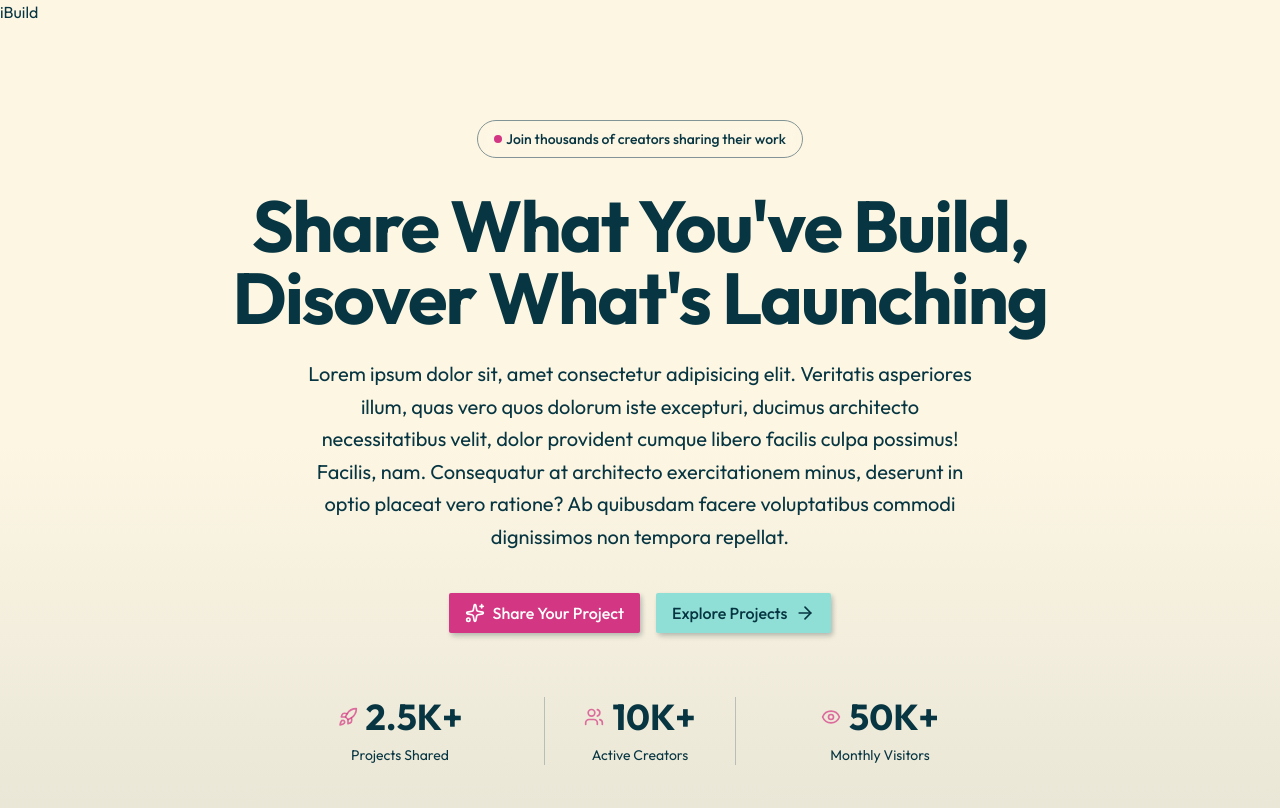
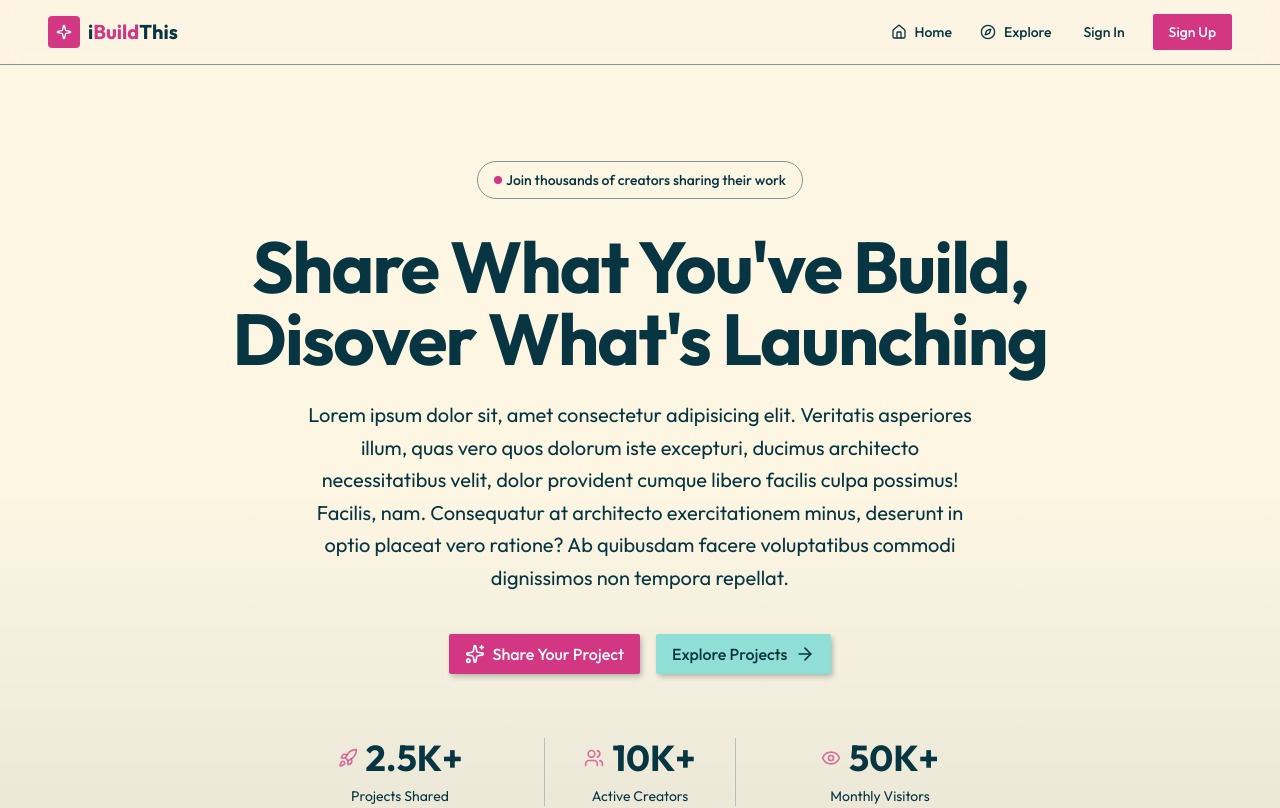
Before and after one commit to 25nisarg/ibuild, a Next.js app: page / in a window 1280 px wide. Shown: the top 808 px of the page. Built offline with nearby package versions, Linux system fonts and the light colour scheme.

Commit message:
Added header and footer component

```diff
--- a/app/layout.tsx
+++ b/app/layout.tsx
@@ -1,6 +1,8 @@
 import type { Metadata } from "next";
 import { Outfit } from "next/font/google";
 import "./globals.css";
+import Header from "@/components/common/header";
+import Footer from "@/components/common/footer";
 
 const outfit = Outfit({
   subsets: ["latin"],
@@ -18,12 +20,10 @@
 }>) {
   return (
     <html lang="en">
-      <body
-        className={`${outfit.className} antialiased`}
-      >
-        <header>iBuild</header>
+      <body className={`${outfit.className} antialiased`}>
+        <Header />
         {children}
-        <footer>iBuild</footer>
+        <Footer />
       </body>
     </html>
   );
--- /dev/null
+++ b/components/common/footer.tsx
@@ -0,0 +1,5 @@
+export default function Footer(){
+    return(
+        <div>Footer</div>
+    )
+}
--- /dev/null
+++ b/components/common/header.tsx
@@ -0,0 +1,45 @@
+import { CompassIcon, HomeIcon, SparkleIcon, SparklesIcon } from "lucide-react"
+import Link from "next/link"
+import { Button } from "../ui/button"
+
+const Logo = () => {
+    return (
+        <Link href="/" className="flex items-center gap-2 group">
+            <div className="size-8 rounded-lg bg-primary flex items-center justify-center">
+                <SparkleIcon className="size-4 text-primary-foreground" />
+            </div>
+            <span className="text-xl font-bold">
+                i<span className="text-primary">Build</span>This
+            </span>
+        </Link>
+    )
+}
+export default function Header() {
+    const isSignedIn = false;
+    return (
+        <header className="sticky top-0 z-50 bg-background/95 border-b backdrop-blur supports-backdrop-filter:bg-background/60">
+            <div className="wrapper px-12">
+                <div className="flex h-16 items-center justify-between">
+                    <Logo />
+                    <nav className="flex items-center gap-1">
+                        <Link href="/" className="flex items-center gap-2 px-3 py-2 text-sm font-medium text-muted-foreground hover:text-foreground transition-colors hover:bg-muted/50"><HomeIcon className="size-4" />Home</Link>
+                        <Link href="/explore" className="flex items-center gap-2 px-3 py-2 text-sm font-medium text-muted-foreground hover:text-foreground transition-colors hover:bg-muted/50"><CompassIcon className="size-4" />Explore</Link>
+                        <div className="flex items-center gap-3">
+                            {isSignedIn ? <Button asChild>
+                                <Link href="/submit">
+                                    <SparklesIcon className="size-4" />
+                                    Submit Project
+                                </Link>
+                            </Button> : <>
+                                <Button variant="ghost">Sign In</Button>
+                                <Button>Sign Up</Button>
+
+                            </>
+                            }
+                        </div>
+                    </nav>
+                </div>
+            </div>
+        </header>
+    )
+}
```
